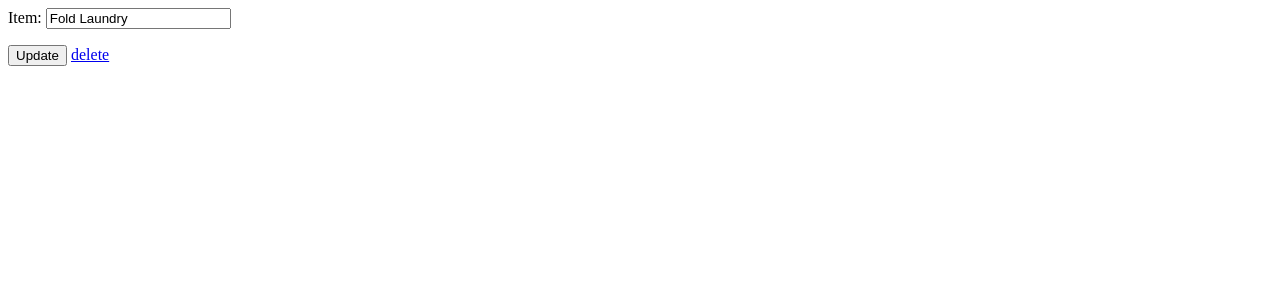
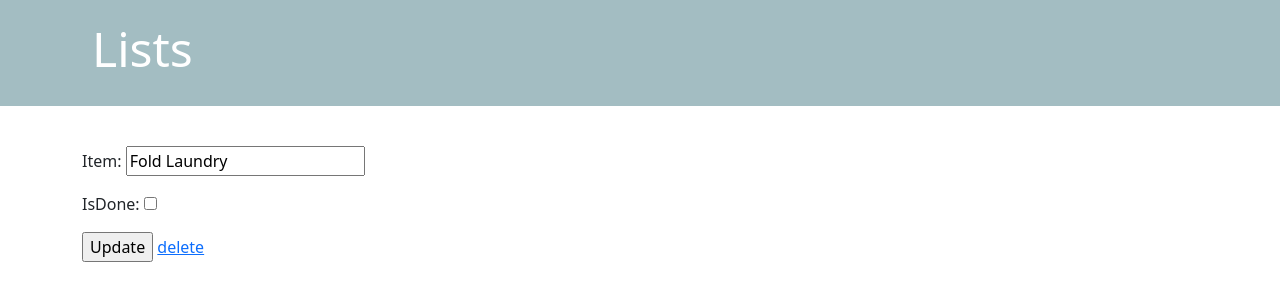
Before and after one commit to ebirtodaso/lists, a Django app: page /list/update/1 in a window 1280 px wide. Shown: the top 301 px of the page. Run offline with Django 3.2, Linux system fonts and the light colour scheme; data comes from the database, SQL or seed files in the repository.

Commit message:
Updated HTML

```diff
--- /dev/null
+++ b/list/static/css/blog.css
@@ -0,0 +1,70 @@
+.page-header {
+  background-color: #a3bdc2;
+  margin-top: 0;
+  margin-bottom: 40px;
+  padding: 20px 20px 20px 40px;
+}
+
+.page-header h1,
+.page-header h1 a,
+.page-header h1 a:visited,
+.page-header h1 a:active {
+  color: #ffffff;
+  font-size: 36pt;
+  text-decoration: none;
+}
+
+h1,
+h2,
+h3,
+h4 {
+  font-family: 'Montserrat'sans-serif;
+}
+
+.date {
+  color: #a2a5a8;
+}
+
+.save {
+  float: right;
+}
+
+.post-form textarea,
+.post-form input {
+  width: 100%;
+}
+
+.top-menu,
+.top-menu:hover,
+.top-menu:visited {
+  color: #ffffff;
+  float: right;
+  font-size: 26pt;
+  margin-right: 20px;
+}
+
+.post {
+  margin-bottom: 70px;
+}
+
+.post h2 a,
+.post h2 a:visited {
+  color: #000000;
+}
+
+.post > .date,
+.post > .actions {
+  float: right;
+}
+
+.btn-default,
+.btn-default:visited {
+  color: #C25100;
+  background: none;
+  border-color: #C25100;
+}
+
+.btn-default:hover {
+  color: #FFFFFF;
+  background-color: #C25100;
+}
--- /dev/null
+++ b/list/static/js/lists.js
@@ -0,0 +1 @@
+// *.js file for lists application
--- /dev/null
+++ b/list/templates/list/base.html
@@ -0,0 +1,33 @@
+{% load static %}
+<!DOCTYPE html>
+<html>
+  <head>
+    <link href="https://cdn.jsdelivr.net/npm/bootstrap@5.0.2/dist/css/bootstrap.min.css" rel="stylesheet" integrity="sha384-EVSTQN3/azprG1Anm3QDgpJLIm9Nao0Yz1ztcQTwFspd3yD65VohhpuuCOmLASjC" crossorigin="anonymous">
+    <link href="//fonts.googleapis.com/css?family=Lobster&subset=latin,latin-ext" rel="stylesheet" type="text/css">
+    <link rel="stylesheet" href="{% static 'css/blog.css' %}">
+  </head>
+
+  <body>
+    <header class="page-header">
+      <div class="container">
+          <h1><a href="{% url 'lists:index' %}">Lists</a></h1>
+      </div>
+    </header>
+    <main class="container">
+        <div class="row">
+            <div class="col">
+            {% block content %}
+            {% endblock %}
+            </div>
+        </div>
+    </main>
+
+    <!-- Requirements for Bootstrap JS -->
+    <script src="https://cdn.jsdelivr.net/npm/bootstrap@5.0.2/dist/js/bootstrap.bundle.min.js" integrity="sha384-MrcW6ZMFYlzcLA8Nl+NtUVF0sA7MsXsP1UyJoMp4YLEuNSfAP+JcXn/tWtIaxVXM" crossorigin="anonymous"></script>
+    <script src="https://code.jquery.com/jquery-3.3.1.slim.min.js" integrity="sha384-q8i/X+965DzO0rT7abK41JStQIAqVgRVzpbzo5smXKp4YfRvH+8abtTE1Pi6jizo" crossorigin="anonymous"></script>
+
+    <!-- My JavaScript -->
+    <script src="{% static 'js/blog.js' %}"></script>
+  </body>
+
+</html>
--- a/list/templates/list/create.html
+++ b/list/templates/list/create.html
@@ -1,4 +1,7 @@
+{% extends 'list/base.html' %}
+{% block content %}
 <form method="post">{% csrf_token %}
   {{ form.as_p }}
   <input type="submit" value="Save">
 </form>
+{% endblock %}
--- a/list/templates/list/delete.html
+++ b/list/templates/list/delete.html
@@ -1,4 +1,8 @@
+
+{% extends 'list/base.html' %}
+{% block content %}
 <form method="post">{% csrf_token %}
   <p>Are you sure you want to delete "{{ object.item }}"?</p>
   <input type="submit" value="Confirm">
 </form>
+{% endblock %}
--- a/list/templates/list/index.html
+++ b/list/templates/list/index.html
@@ -1,3 +1,5 @@
+{% extends 'list/base.html' %}
+{% block content %}
 {% if list %}
     <ul>
     {% for thing in list %}
@@ -20,3 +22,4 @@
     <p>No items in list</p>
 {% endif %}
 <a href="{% url 'lists:create' %}">Add item to list</a>
+{% endblock %}
--- a/list/templates/list/update.html
+++ b/list/templates/list/update.html
@@ -1,5 +1,8 @@
+{% extends 'list/base.html' %}
+{% block content %}
 <form method="post">{% csrf_token %}
   {{ form.as_p }}
   <input type="submit" value="Update">
   <a href="{% url 'lists:delete' listitem.id %}">delete</a>
 </form>
+{% endblock %}
--- a/list/views.py
+++ b/list/views.py
@@ -22,7 +22,7 @@ class CreateView(generic.edit.CreateView):
 class UpdateView(generic.edit.UpdateView):
     template_name =  'list/update.html'
     model = listItem
-    fields = ['item']
+    fields = ['item', 'isDone']
     success_url = reverse_lazy( 'lists:index')
 
 class DeleteView(generic.edit.DeleteView):
```
